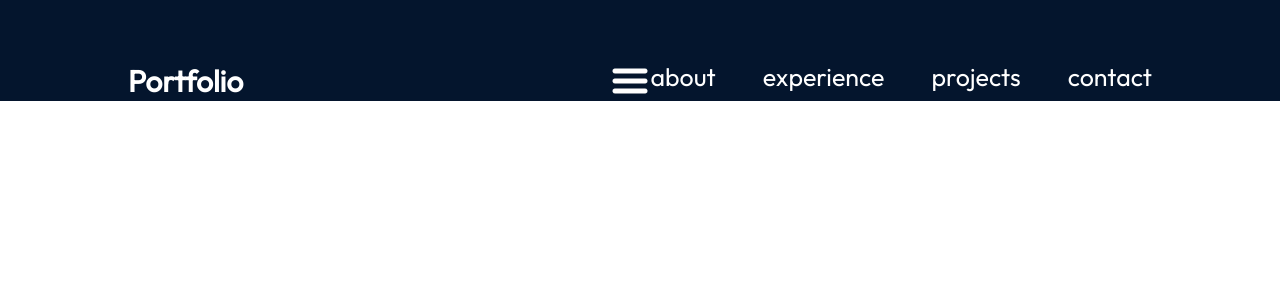
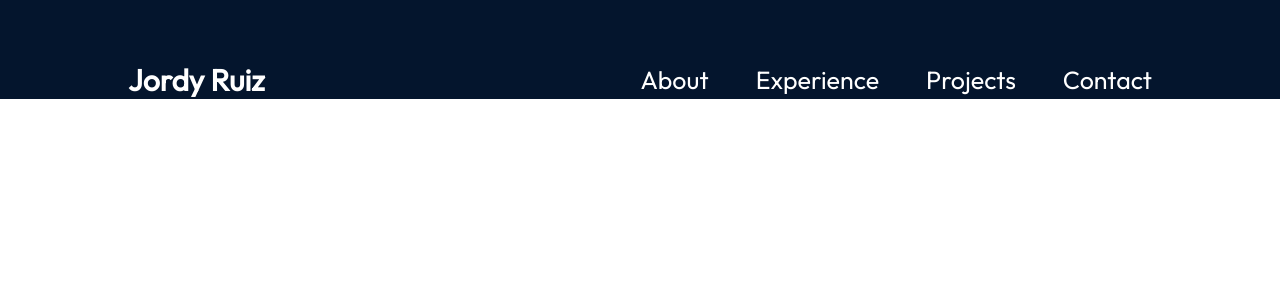
Before and after one commit to Jordy-03/portfolio-test, a React (Vite) app in the folder Portfolio/: page / in a window 1280 px wide. Shown: the top 300 px of the page. Built offline with nearby package versions, Linux system fonts and the light colour scheme.

Commit message:
Finished implementation of Nav.

```diff
--- a/Portfolio/src/components/Navbar/Navbar.jsx
+++ b/Portfolio/src/components/Navbar/Navbar.jsx
@@ -1,26 +1,34 @@
-import React, {useState} from 'react';
+import React, { useState } from 'react';
 import styles from './Navbar.module.css'
-import {getImageUrl} from '../../util.js'
+// import {getImageUrl} from '../../util.js'
 
 export const Navbar = () => {
+    const [menuOpen, setMenuOpen] = useState(false);
     return (
         <nav className={styles.navbar}>
-            <a className={styles.title} href="/">Portfolio</a>
+            <a className={styles.title} href="/">Jordy Ruiz</a>
 
             <div className={styles.menu}>
-                <img className={styles.menuBtn} src={getImageUrl("nav/menuIcon.png")} alt="menu button/"></img>
-                <ul className={styles.menuItems}>
+                <img
+                    className={styles.menuBtn}
+                    src={menuOpen ? "/assets/nav/closeIcon.png" : "/assets/nav/menuIcon.png"}
+                    alt="menu button/"
+                    onClick={() => setMenuOpen(!menuOpen)}
+                >
+                </img>
+                <ul className={`${styles.menuItems} ${menuOpen && styles.menuOpen}`}
+                    onClick={() => setMenuOpen(false)}>
                     <li>
-                        <a href="#about">about</a>
+                        <a href="#about">About</a>
                     </li>
                     <li>
-                        <a href="#experience">experience</a>
+                        <a href="#experience">Experience</a>
                     </li>
                     <li>
-                        <a href="#projects">projects</a>
+                        <a href="#projects">Projects</a>
                     </li>
                     <li>
-                        <a href="#contact">contact</a>
+                        <a href="#contact">Contact</a>
                     </li>
                 </ul>
             </div>
--- a/Portfolio/src/components/Navbar/Navbar.module.css
+++ b/Portfolio/src/components/Navbar/Navbar.module.css
@@ -19,6 +19,11 @@
 
 .menu {
     display: flex;
+}
+
+.menuBtn {
+    display: none;
+    cursor: pointer;
 }
 
 .menuItems {
@@ -59,6 +64,20 @@
         flex-direction: column;
         align-items: center;
         gap: 13px;
+        border-radius: 10px;
+        background: rgb(25, 55, 109);
+        background: linear-gradient(
+            0deg,
+            rgba(25, 55, 109, 0.2) 0%,
+            rgba(25, 55, 109, 1) 100%
+        );
+        padding: 24px 33px;
+        box-shadow: 0 0 4px 0 rgba(0, 0, 0, 0.25);
+    }
+
+    .menuOpen {
+        display: flex;
+        z-index: 1;
 
     }
 }
```
Also changed, not shown: Portfolio/assets/nav/closeIcon.png (added), Portfolio/src/components/Hero/Hero.jsx (added), Portfolio/src/components/Hero/Hero.module.jsx (added).
